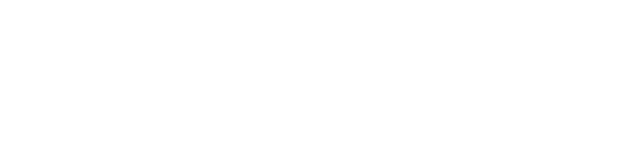
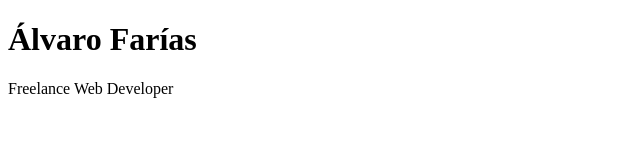
Before and after one commit to afariasfermin/afariasfermin.github.io, a website: page index.html in a window 1280 px wide. Shown: the whole page, without its empty margins (0-640 px from the left). Drawn offline with nearby package versions, Linux system fonts and the light colour scheme.

Commit message:
modified:   index.html

```diff
--- a/index.html
+++ b/index.html
@@ -12,6 +12,15 @@
 </head>
 <body>
 
-<script src="bower_components/jquery/dist/jquery.min.js"></script>
+    <header>
+        <h1>Álvaro Farías</h1>
+        <p>Freelance Web Developer</p>
+    </header>
+
+    <div class="container">
+
+    </div>
+
+    <script src="bower_components/jquery/dist/jquery.min.js"></script>
 </body>
 </html>
```
